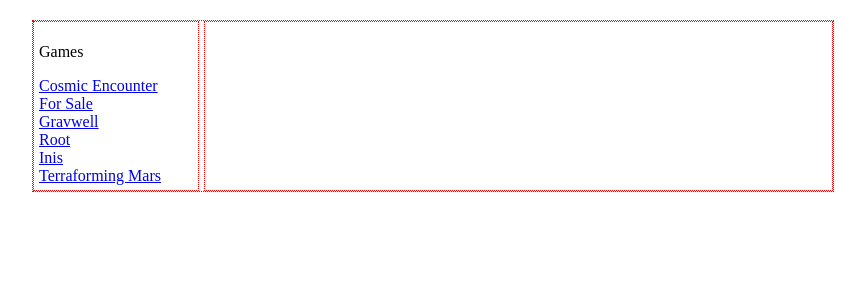
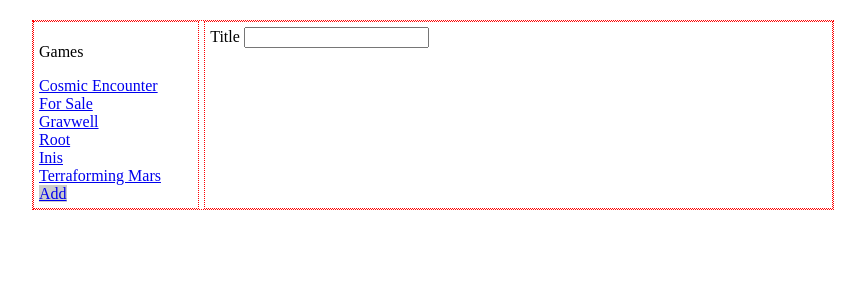
Before and after one commit to trystan/angular-test, an Angular app: page /games/add in a window 1280 px wide. Before the commit this address led to /. Shown: the top 300 px of the page, without its empty margins (207-1072 px from the left). Built offline with nearby package versions, Linux system fonts and the light colour scheme.

Commit message:
Add add-game component

```diff
--- a/src/app/app-routing.module.ts
+++ b/src/app/app-routing.module.ts
@@ -1,9 +1,11 @@
 import { NgModule } from '@angular/core';
 import { RouterModule, Routes } from '@angular/router';
 import { GameDetailsComponent } from './components/game-details/game-details.component';
+import { AddGameComponent } from './components/add-game/add-game.component';
 
 const routes: Routes = [
-  { path: 'game/:id', component: GameDetailsComponent }
+  { path: 'games/add', component: AddGameComponent },
+  { path: 'games/:id', component: GameDetailsComponent }
 ];
 
 @NgModule({
--- /dev/null
+++ b/src/app/components/add-game/add-game.component.html
@@ -0,0 +1,3 @@
+<form [formGroup]="myForm" (ngSubmit)="onSubmit(myForm)">
+  Title <input formControlName="title" />
+</form>
--- /dev/null
+++ b/src/app/components/add-game/add-game.component.ts
@@ -0,0 +1,34 @@
+import { Component, OnInit } from '@angular/core';
+import { FormControl, FormGroup } from '@angular/forms';
+import { Router } from '@angular/router';
+import { GameRepositoryService } from 'src/app/services/game-repository.service';
+
+@Component({
+  selector: 'app-add-game',
+  templateUrl: './add-game.component.html',
+  styleUrls: ['./add-game.component.css'],
+})
+export class AddGameComponent implements OnInit {
+  public myForm: FormGroup = new FormGroup({ }); // prevent warning
+
+  constructor(private router: Router, private repo: GameRepositoryService) {
+
+  }
+
+  ngOnInit() {
+    this.myForm = new FormGroup({
+      title: new FormControl('')
+    });
+  }
+
+  onSubmit(form: FormGroup) {
+    if (form.valid) {
+      const game = this.repo.addGame({
+        title: form.value.title
+      })
+      this.router.navigate(['/games', game.id]);
+    } else {
+      // TODO
+    }
+  }
+}
--- a/src/app/components/game-details/game-details.component.html
+++ b/src/app/components/game-details/game-details.component.html
@@ -2,5 +2,5 @@
   <p>No game selected</p>
 </div>
 <div *ngIf="game !== null">
-  <p>{{ game.title }}</p>
+  <h2>{{ game.title }}</h2>
 </div>
--- a/src/app/components/game-list/game-list.component.html
+++ b/src/app/components/game-list/game-list.component.html
@@ -1,4 +1,5 @@
 <p>Games</p>
 <div *ngFor="let game of games">
-  <div><a class='game-title' [routerLink]="['game', game.id]" routerLinkActive="active">{{ game.title }}</a></div>
+  <a class='game-title' [routerLink]="['games', game.id]" routerLinkActive="active">{{ game.title }}</a>
 </div>
+<a [routerLink]="'games/add'" routerLinkActive="active">Add</a>
--- a/src/app/services/game-repository.service.ts
+++ b/src/app/services/game-repository.service.ts
@@ -23,4 +23,10 @@
   getGame(id: number): Game | null {
     return this.games.find(g => g.id === id) ?? null
   }
+
+  addGame(newGame: { title: string }): Game {
+    const game: Game = { id: this.games.length, title: newGame.title }
+    this.games.push(game)
+    return game
+  }
 }
```
Also changed, not shown: src/app/app.module.ts (+6 -2 lines), src/app/components/add-game/add-game.component.css (added), 1 other file (tests, documents, lock files or other folders).
